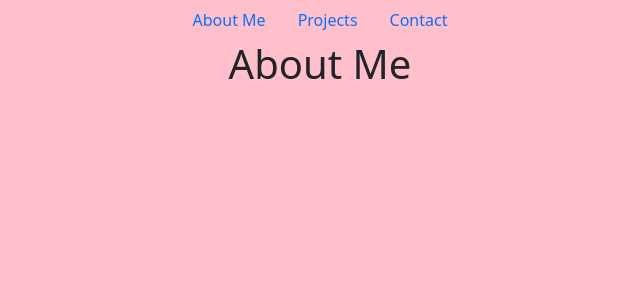
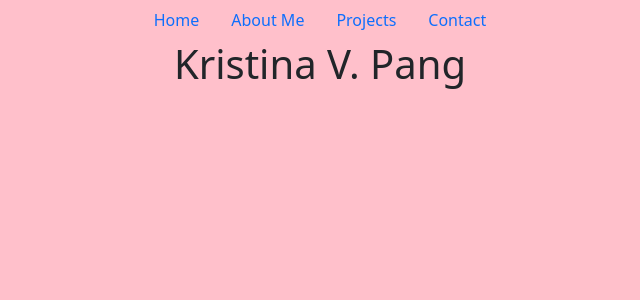
Before and after one commit to KVPang/react-portfolio, a React (Create React App) app: page / in a window 1280 px wide. Shown: the top 300 px of the page, without its empty margins (320-960 px from the left). Built offline with nearby package versions, Linux system fonts and the light colour scheme.

Commit message:
linked main page and added route

```diff
--- a/package.json
+++ b/package.json
@@ -19,7 +19,7 @@
   },
   "scripts": {
     "start": "react-scripts start",
-    "build": "react-scripts build",
+    "build": "CI=false react-scripts build",
     "test": "react-scripts test",
     "eject": "react-scripts eject"
   },
--- a/src/App.js
+++ b/src/App.js
@@ -14,7 +14,7 @@ function App() {
         <div className="App">
             <Navbar/>
             <Routes>
-                <Route path= '/' element={<About/>}/>
+                <Route path= '/' element={<Header/>}/>
                 <Route path='/about' element={<About/>}/>
                 <Route path="/projects" element={<Projects/>}/>
                 <Route path="/contact" element={<Contact/>}/>
--- a/src/components/Header.js
+++ b/src/components/Header.js
@@ -3,7 +3,9 @@ import React from "react"
 const Header = () => {
   return (
     <div className="header-wrapper">
-    <div className="main-info"></div></div>
+    <div className="main-info">
+      <h1>Kristina V. Pang</h1>
+      </div></div>
 )
 }
 
--- a/src/components/navbar.js
+++ b/src/components/navbar.js
@@ -7,7 +7,7 @@ const Navbar = () => {
         <div className="container" >
     <ul className="nav justify-content-center">
   <li className="nav-item">
-  {/* <Link to="/about" className="nav-link">About Me</Link> */}
+  <Link className="nav-link" to="/">Home</Link>
   </li>
   <li className="nav-item">
     <Link className="nav-link" to="/about">About Me</Link>
```
